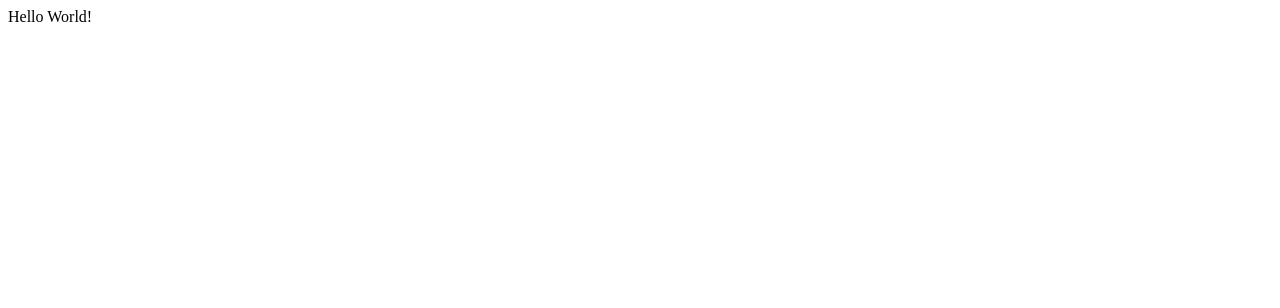
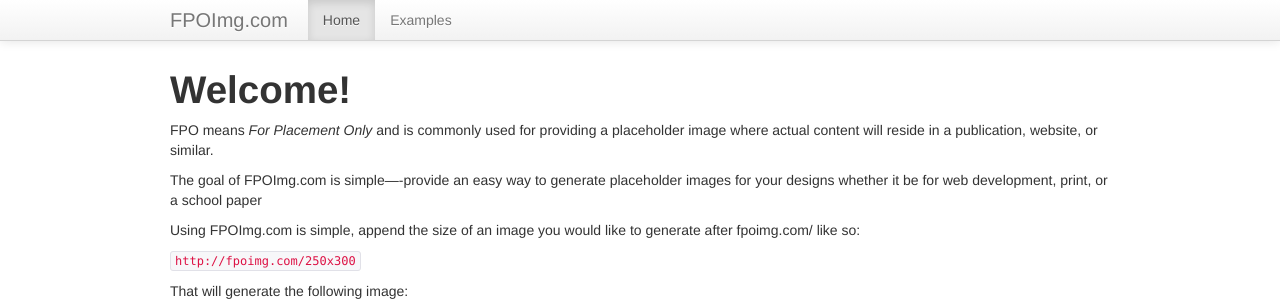
Before and after one commit to kylehayes/fpoimg, a Flask app: page / in a window 1280 px wide. Before the commit the part shown is almost empty. Shown: the top 308 px of the page. Before the commit the page ends 22 px from the top, so only its background shows below. Run offline with Flask 2, Linux system fonts and the light colour scheme; some libraries are stand-ins or nearby versions.

Commit message:
Created a homepage and added some additional styles

```diff
--- a/main.py
+++ b/main.py
@@ -7,8 +7,14 @@ import os
 app = Flask(__name__)
 
 @app.route("/")
-def hello():
-    return "Hello World!"
+def home():
+  return render_template('./home.html')
+
+
+@app.route('/examples')
+def examples():
+  return render_template('./examples.html')
+
 
 def serve_pil_image(pil_img):
   img_io = StringIO()
@@ -167,11 +173,6 @@ def show_image_width_height_caption(width, height, caption):
   return generate(width, height, caption, bg_color, text_color)
 
 
-@app.route('/examples')
-def examples():
-  return render_template('./examples.html')
-
-
 if __name__ == "__main__":
   port = int(os.environ.get('PORT', 5000))
   if port == 5000:
--- /dev/null
+++ b/static/css/styles.css
@@ -0,0 +1,6 @@
+footer {
+	border-top: 1px solid #E5E5E5;
+	background-color: #f5f5f5;
+	padding: 30px 0;
+	margin-top: 70px;
+}
--- a/templates/base.html
+++ b/templates/base.html
@@ -1,8 +1,9 @@
 <!DOCTYPE html>
 <html lang="en">
 <head>
-  <title>FPOImg.com smoke test</title>
+  <title>FPOImg.com - {% block title %}Home{% endblock %}</title>
   <link rel="stylesheet" href="/static/lib/bootstrap/css/bootstrap.css" />
+  <link rel="stylesheet" href="/static/css/styles.css" />
   <script src="/static/lib/bootstrap/js/bootstrap.js"></script>
 </head>
 <body>
@@ -11,7 +12,8 @@
       <div class="container">
         <a class="brand" href="/">FPOImg.com</a>
         <ul class="nav">
-          <li class="active"><a href="/examples">Examples</a></li>
+          <li class="{% block nav_home %}{% endblock %}"><a href="/">Home</a></li>
+          <li class="{% block nav_examples %}{% endblock %}"><a href="/examples">Examples</a></li>
         </ul>
       </div>
     </div>
@@ -20,5 +22,23 @@
   <div class="container" style="margin-top: 60px;">
     {% block content %}{% endblock %}
   </div>
+  <footer class="footer">
+    <div class="container">
+      <div class="row">
+        <div class="span6">
+          <a href="http://flask.pocoo.org/"><img
+             src="http://flask.pocoo.org/static/badges/powered-by-flask-s.png"
+             border="0"
+             alt="powered by Flask"
+             title="powered by Flask"></a>
+             and
+             <a href="http://www.heroku.com"><img src="http://logos.heroku.com/images/heroku-logo-light-88x31.png" border="0" alt="powered by Heroku" title="powered by Heroku" /></a>
+        </div>
+        <div class="span6">
+          <p>This service is provided free by <a href="http://twitter.com/kylehayes">Kyle Hayes</a>. Fork it at <a href="http://github.com/kylehayes/fpoimg">GitHub</a>.
+          <br/>&copy;2012 Kyle Hayes</p>
+        </div>
+    </div>
+  </footer>
 </body>
 </html>
--- a/templates/examples.html
+++ b/templates/examples.html
@@ -1,4 +1,9 @@
 {% extends "base.html" %}
+
+{% block title %}Examples{% endblock %}
+
+{% block nav_examples %}active{% endblock %}
+
 {% block content %}
 <div class="row">
   <ul class="thumbnails">
--- /dev/null
+++ b/templates/home.html
@@ -0,0 +1,26 @@
+{% extends "base.html" %}
+
+{% block nav_home %}active{% endblock %}
+
+{% block content %}
+<h1>Welcome!</h1>
+<p>FPO means <em>For Placement Only</em> and is commonly used for providing a placeholder image where actual content will reside in a publication, website, or similar.</p>
+
+<p>The goal of FPOImg.com is simple—-provide an easy way to generate placeholder images for your designs whether it be
+for web development, print, or a school paper</p>
+<p>Using FPOImg.com is simple, append the size of an image you would like to generate after fpoimg.com/ like so:</p>
+
+<p><code>http://fpoimg.com/250x300</code></p>
+
+<p>That will generate the following image:</p>
+
+<img src="/250x300"><br/>
+The code for that image is <code>&lt;img src="http://fpoimg.com/250x300"&gt;</code>
+
+<p>Alternatively, you can add descriptive text to the image to describe what the placeholder is for:</p>
+<p><code>http://fpoimg.com/300x300?text=Advertisement</code></p>
+
+<p>That will generate the following image:</p>
+<img src="/300x300?text=Advertisement"><br/>
+The code for that image is <code>&lt;img src="http://fpoimg.com/300x300?text=Advertisement"&gt;</code>
+{% endblock %}
```
